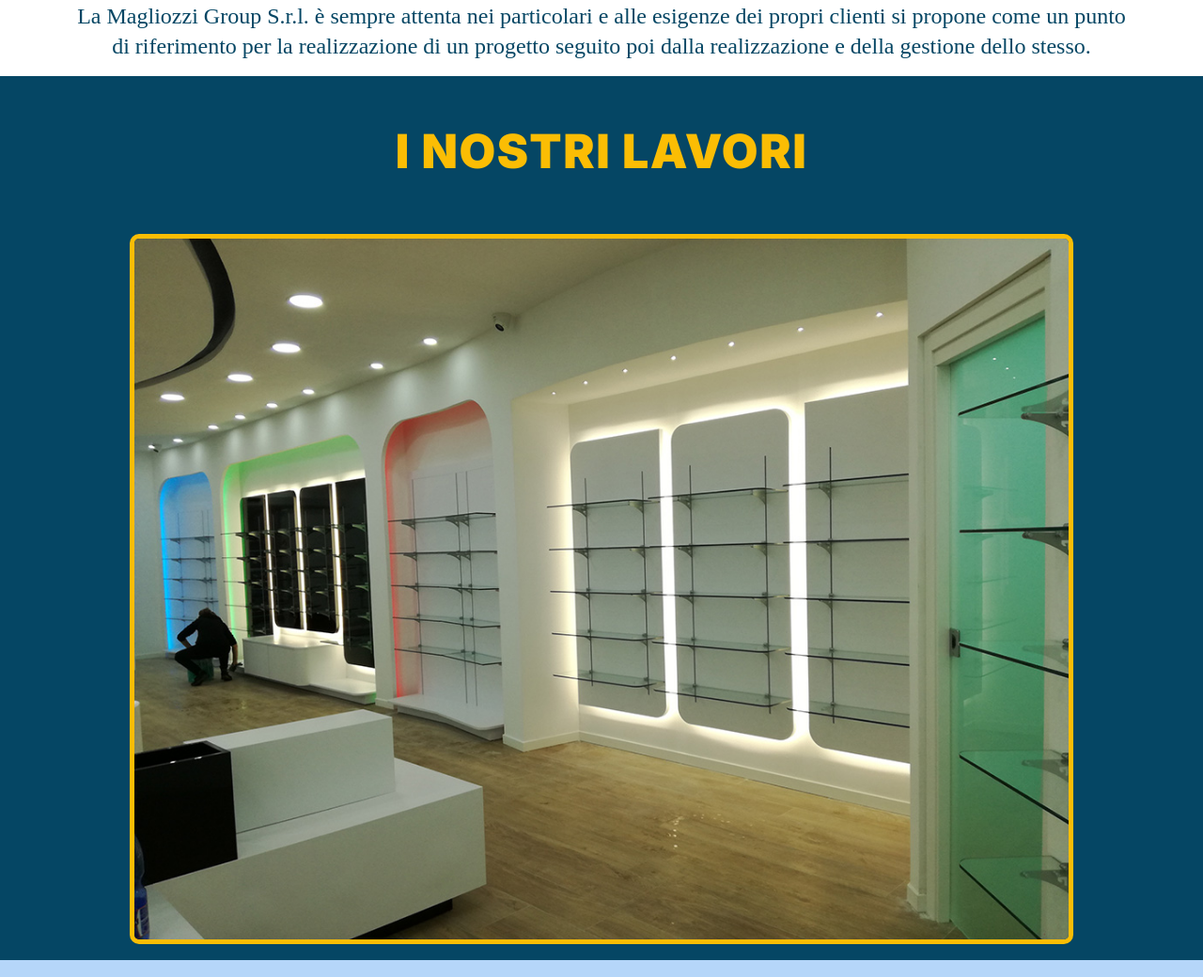
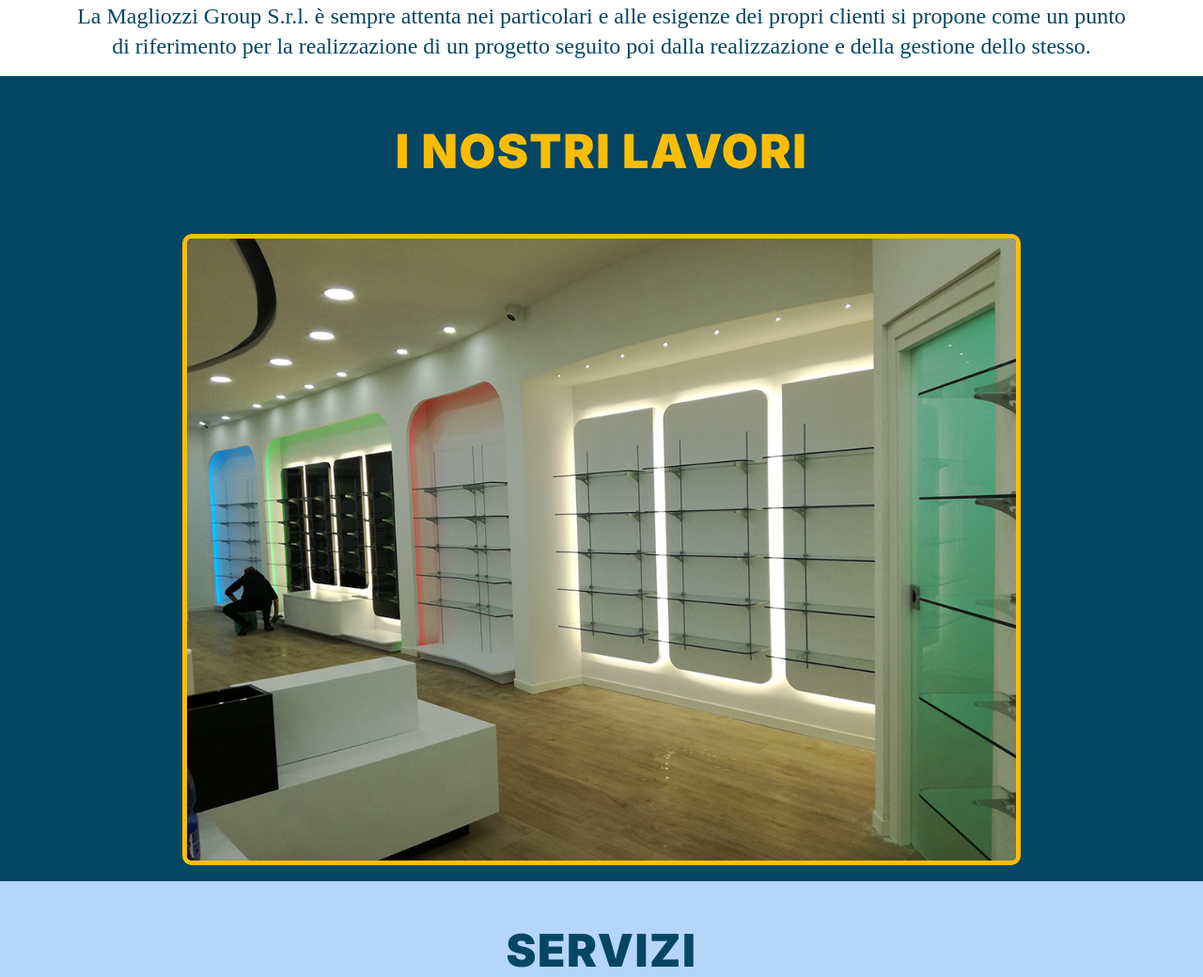
Before and after one commit to Punker58/magliozzi, a PHP site: page /index.php in a window 1280 px wide. Shown: the part 1236-2276 px from the top of the page at 94% size. Run offline with PHP 8.4, Linux system fonts and the light colour scheme; some web fonts are replaced.

Commit message:
1.0.1 - fix restyling "i nostri lavori"

```diff
--- a/assets/css/main.css
+++ b/assets/css/main.css
@@ -749,8 +749,8 @@ hr {
 .swiper-slide>img {
     border: 5px solid var(--3);
     border-radius: 10px !important;
-    width:90%;
-    height:80%;
+    width:80%;
+    height:70%;
 }
 
 
--- a/config/link.php
+++ b/config/link.php
@@ -19,8 +19,8 @@
             <link href="https://cdn.jsdelivr.net/npm/bootstrap@5.1.1/dist/css/bootstrap.min.css" rel="stylesheet" integrity="sha384-F3w7mX95PdgyTmZZMECAngseQB83DfGTowi0iMjiWaeVhAn4FJkqJByhZMI3AhiU" crossorigin="anonymous">
 
             <!-- Main CSS -->
-            <link rel="stylesheet" href="assets/css/main.css">
-            <link rel="stylesheet" href="assets/css/card.css">
+            <link rel="stylesheet" href="assets/css/main.css?v=2.0">
+            <link rel="stylesheet" href="assets/css/card.css?v=2.0">
 
             <!-- Line Awesome --->
             <link rel="stylesheet" href="https://maxst.icons8.com/vue-static/landings/line-awesome/line-awesome/1.3.0/css/line-awesome.min.css">
@@ -48,8 +48,8 @@
             <link href="https://cdn.jsdelivr.net/npm/bootstrap@5.1.1/dist/css/bootstrap.min.css" rel="stylesheet" integrity="sha384-F3w7mX95PdgyTmZZMECAngseQB83DfGTowi0iMjiWaeVhAn4FJkqJByhZMI3AhiU" crossorigin="anonymous">
 
             <!-- Main CSS -->
-            <link rel="stylesheet" href="../assets/css/main.css">
-            <link rel="stylesheet" href="../assets/css/card.css">
+            <link rel="stylesheet" href="../assets/css/main.css?v=2.0">
+            <link rel="stylesheet" href="../assets/css/card.css?v=2.0">
 
             <!-- Line Awesome --->
             <link rel="stylesheet" href="https://maxst.icons8.com/vue-static/landings/line-awesome/line-awesome/1.3.0/css/line-awesome.min.css">
@@ -77,8 +77,8 @@
             <link href="https://cdn.jsdelivr.net/npm/bootstrap@5.1.1/dist/css/bootstrap.min.css" rel="stylesheet" integrity="sha384-F3w7mX95PdgyTmZZMECAngseQB83DfGTowi0iMjiWaeVhAn4FJkqJByhZMI3AhiU" crossorigin="anonymous">
 
             <!-- Main CSS -->
-            <link rel="stylesheet" href="../../assets/css/main.css">
-            <link rel="stylesheet" href="../../assets/css/card.css">
+            <link rel="stylesheet" href="../../assets/css/main.css?v=2.0">
+            <link rel="stylesheet" href="../../assets/css/card.css?v=2.0">
 
             <!-- Line Awesome --->
             <link rel="stylesheet" href="https://maxst.icons8.com/vue-static/landings/line-awesome/line-awesome/1.3.0/css/line-awesome.min.css">
@@ -106,8 +106,8 @@
             <link href="https://cdn.jsdelivr.net/npm/bootstrap@5.1.1/dist/css/bootstrap.min.css" rel="stylesheet" integrity="sha384-F3w7mX95PdgyTmZZMECAngseQB83DfGTowi0iMjiWaeVhAn4FJkqJByhZMI3AhiU" crossorigin="anonymous">
 
             <!-- Main CSS -->
-            <link rel="stylesheet" href="../../../assets/css/main.css">
-            <link rel="stylesheet" href="../../../assets/css/card.css">
+            <link rel="stylesheet" href="../../../assets/css/main.css?v=2.0">
+            <link rel="stylesheet" href="../../../assets/css/card.css?v=2.0">
 
             <!-- Line Awesome --->
             <link rel="stylesheet" href="https://maxst.icons8.com/vue-static/landings/line-awesome/line-awesome/1.3.0/css/line-awesome.min.css">
```
